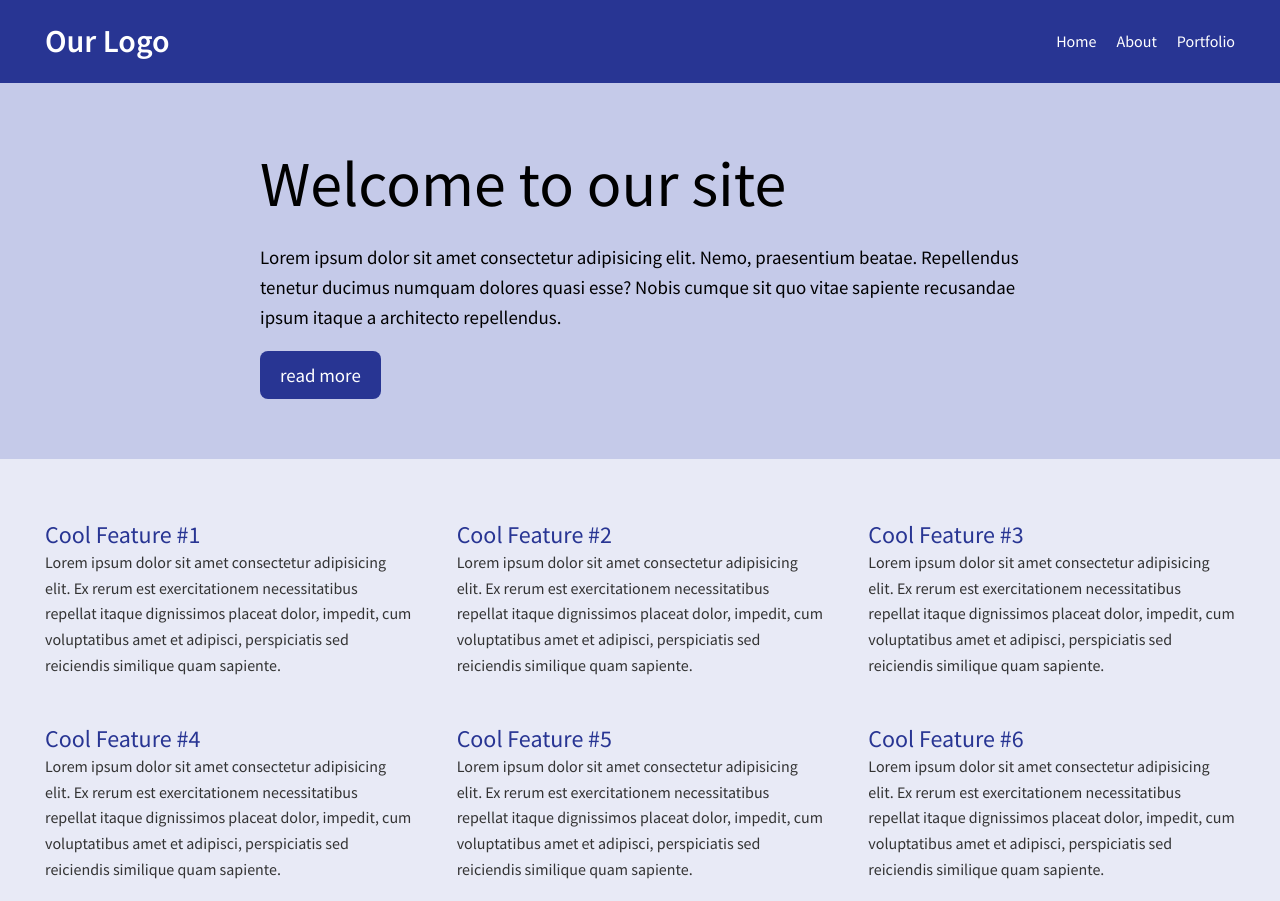
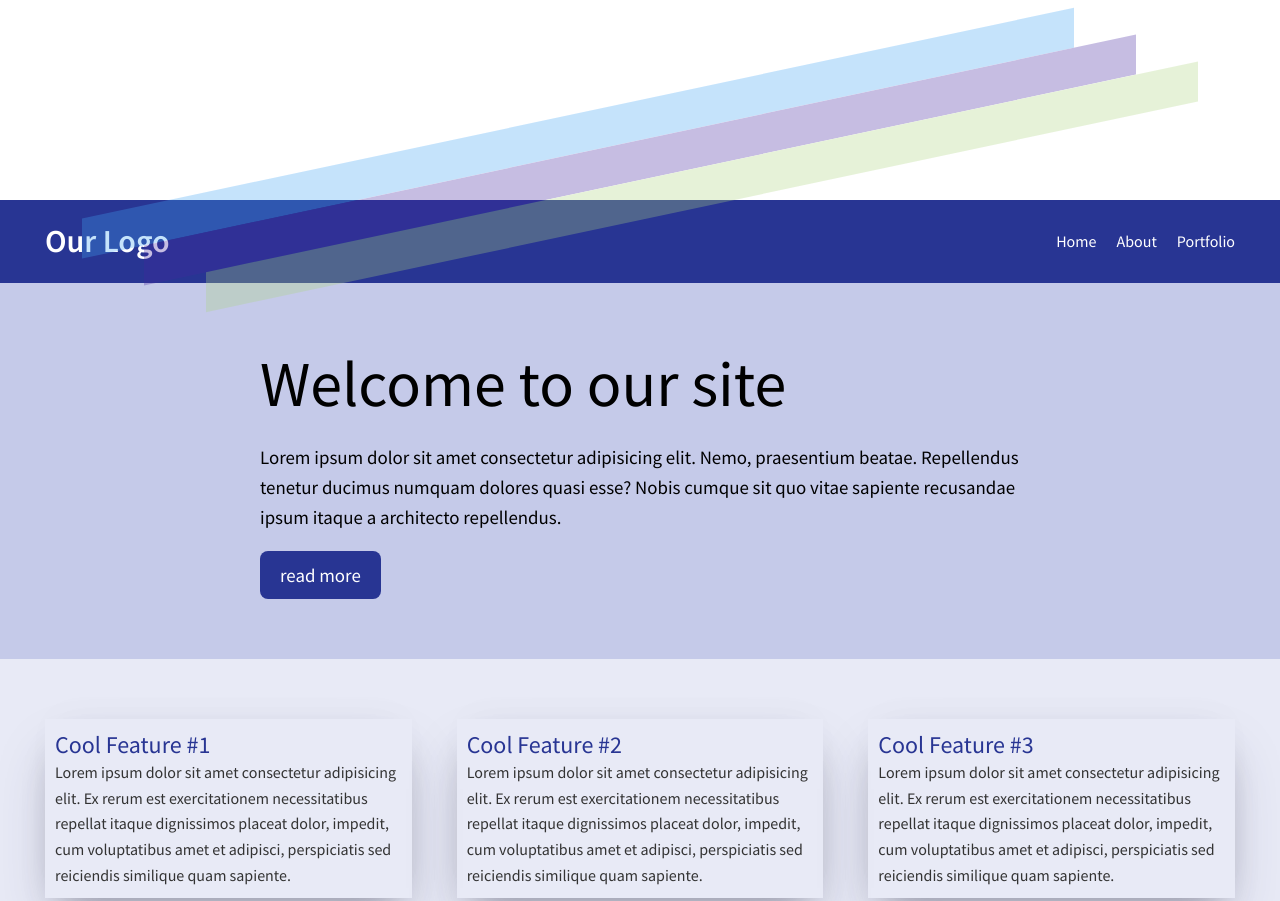
Before and after one commit to jm61/brad-bc, a plain HTML site: page index.html in a window 1280 px wide. Shown: the top 901 px of the page. Drawn offline with Linux system fonts and the light colour scheme.

Commit message:
stripes added

```diff
--- a/index.html
+++ b/index.html
@@ -8,6 +8,13 @@
     <title>Code Camp</title>
 </head>
 <body>
+  <div class="section">
+    <div class="shapes">
+      <div class="shape-one"></div>
+      <div class="shape-two"></div>
+      <div class="shape-three"></div>
+    </div>
+  </div>
     <div class="header">
         <h1>Our Logo</h1>
 
--- a/styles.css
+++ b/styles.css
@@ -71,6 +71,13 @@ body {
     grid-column-gap: 45px;
     grid-row-gap:45px;
   }
+  .featured-item{
+    box-shadow: 0 30px 60px -12px
+    rgba(50,50,93,.25),0 18px 36px -18px
+    rgba(0,0,0,.3),0 -12px 36px -8px
+    rgba(0,0,0,.025);
+    padding: 10px;
+  }
   .featured-item h3 {
     color:#283593;
     font-size:1.5rem;
@@ -88,3 +95,41 @@ body {
     color:#999;
     font-size:.9rem;
   }
+  .section {
+    padding: 100px 20px;
+    position: relative;
+  }
+  .shape-one {
+    background: #42a5f5;
+    top: 0px;
+    left:5%;
+    right:0;
+    width: 80%;
+    height: 40px;
+    position:absolute;
+  }
+  .shape-two {
+    background: #4527a0;
+    top: 40px;
+    left:10%;
+    right:0;
+    width: 80%;
+    height: 40px;
+    position:absolute;
+  }
+  .shape-three {
+    background: #aed581  ;
+    top: 80px;
+    left:15%;
+    right:0;
+    width: 80%;
+    height: 40px;
+    position:absolute;
+  }
+  .shapes {
+    transform:skewY(-12deg);
+    position:relative;
+    top:0;bottom:0;left:0;right:0;
+    opacity:.3;
+    z-index:1;
+  }
```
